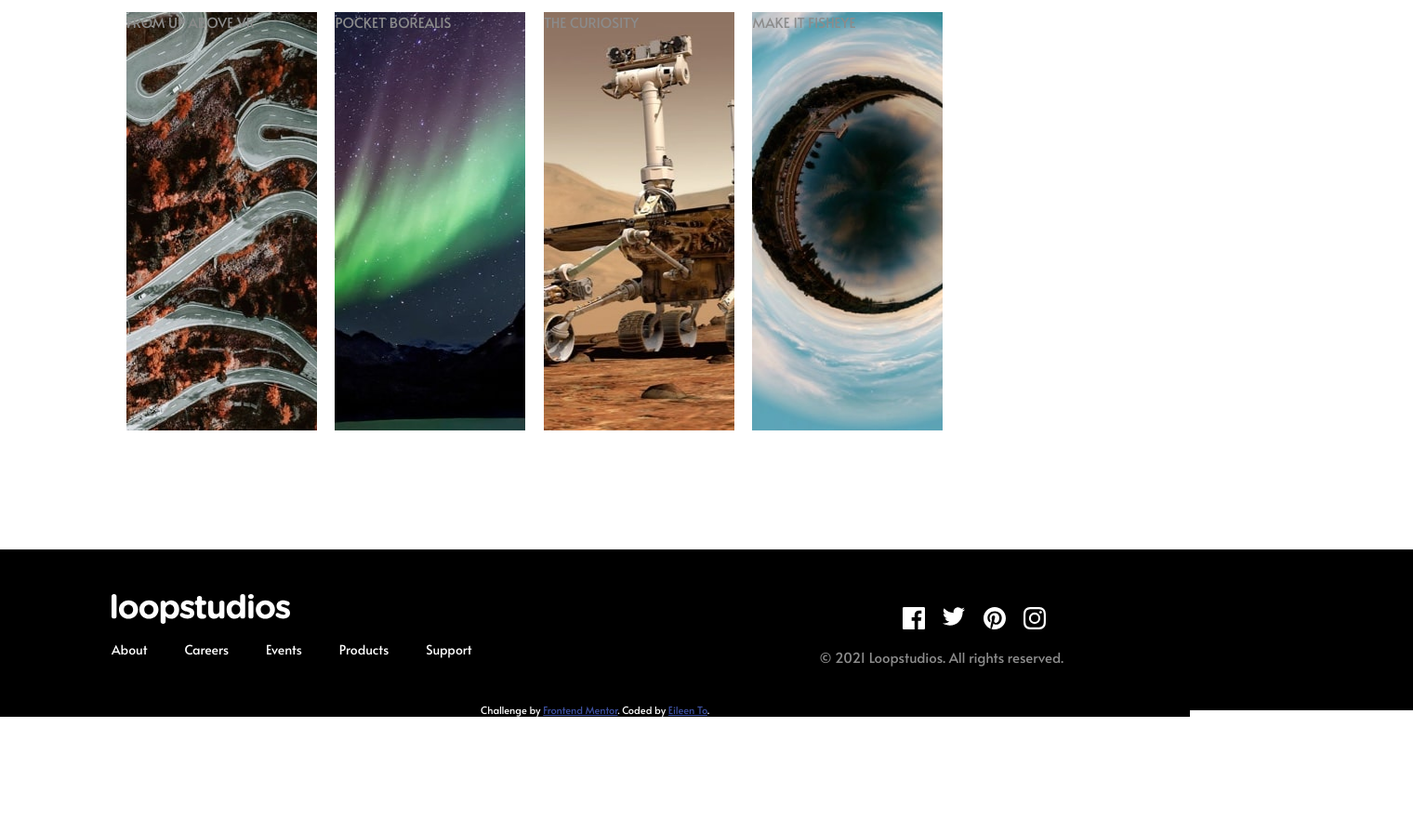
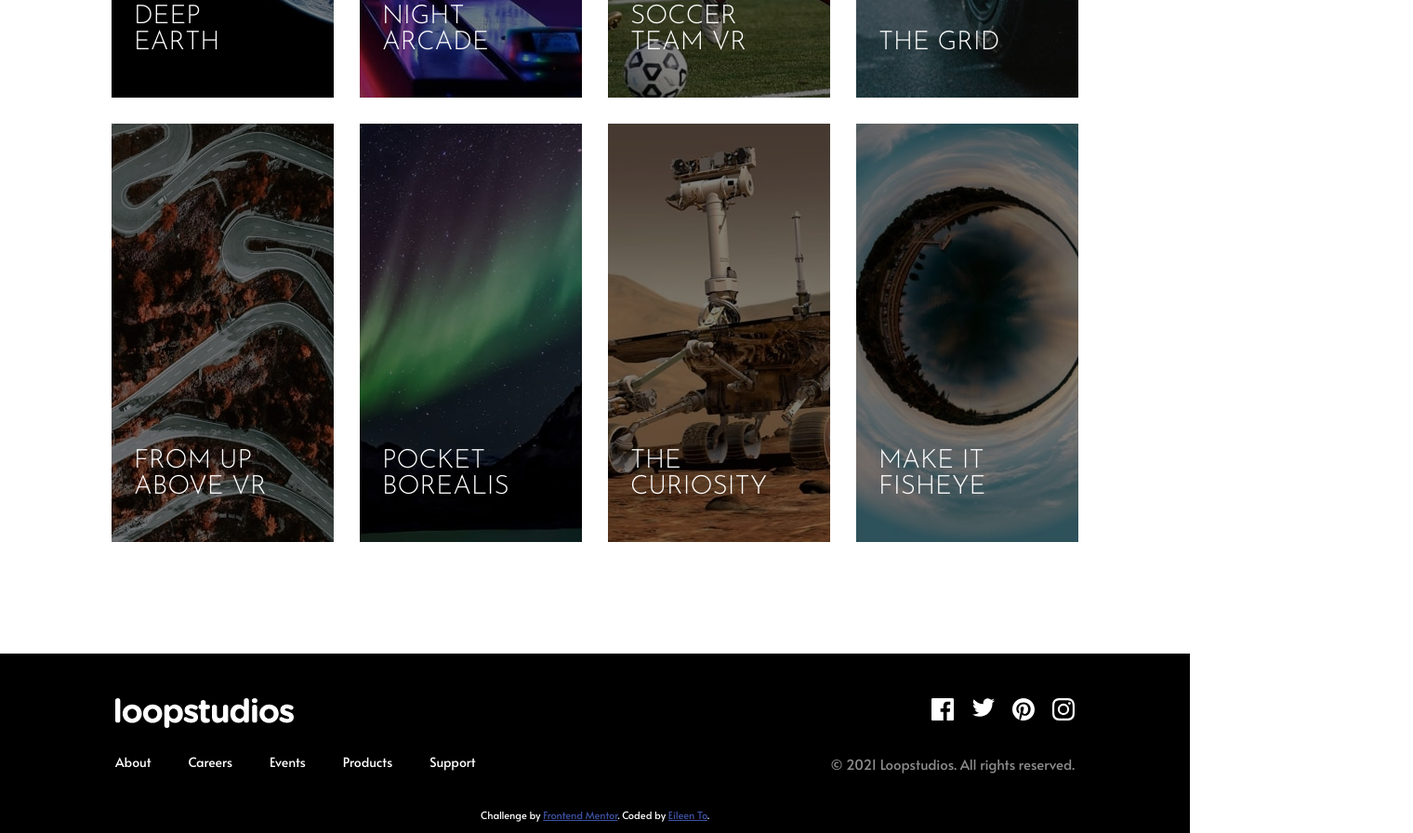
Before and after one commit to leenishere/loopstudios-landing-page, a plain HTML site: page index.html in a window 1280 px wide. Shown: the part 1904-2800 px from the top of the page at 93% size, 1520 px wide, since content can reach past the window. Before the commit the page ends 2683 px from the top, so only its background shows below. Drawn offline with Linux system fonts and the light colour scheme.

Commit message:
laptop and pc view done

```diff
--- a/index.html
+++ b/index.html
@@ -24,16 +24,18 @@
       <div class="header-left">
         <img src="images/logo.svg">
       </div>
-      <div class="header-right">
-        <ul>
-          <li>
-            <a href="">About</a>
-          </li>
+      <div class="header-right" >
+        <ul id="nav-btns">
+          <li><a href="">About</a></li>
           <li><a href="">Careers</a></li>
           <li><a href="">Events</a></li>
           <li><a href="">Products</a></li>
           <li><a href="">Support</a></li>
         </ul>
+
+        <button id="hamburger-nav">
+          <img src="images/icon-hamburger.svg">
+        </button>
 
       </div>
     </div>
@@ -47,9 +49,10 @@
 
   <div id="content">
     <div id="intro-section">
-      <div id="intro-img">
+
+      <!-- <div id="intro-img">
         <img src="images/desktop/image-interactive.jpg" >
-      </div>
+      </div> -->
       <div id="about">
         <div class="card">
           <h2 class="card-title">THE LEADER IN INTERACTIVE VR</h2>
@@ -86,89 +89,85 @@
         </div>
 
         <div class="item nightarcade">
-          <span>
+          <span class="desc">
             NIGHT ARCADE
           </span>
         </div>
 
         <div class="item soccerteam">
-          <span>
+          <span class="desc">
             SOCCER TEAM VR
           </span>
         </div>
 
         <div class="item thegrid">
-          <span>
+          <span class="desc">
             THE GRID
           </span>
         </div>
 
         <div class="item abovevr">
-          <span>
+          <span class="desc">
             FROM UP ABOVE VR
           </span>
         </div>
 
         <div class="item pocket">
-          <span>
+          <span class="desc">
             POCKET BOREALIS
           </span>
         </div>
 
         <div class="item curious">
-          <span>
+          <span class="desc">
             THE CURIOSITY
           </span>
         </div>
 
         <div class="item fisheye">
-          <span>
+          <span class="desc">
             MAKE IT FISHEYE
           </span>
         </div>
 
       </div>
 
-
-
-
     </div>
 
   </div>
 
-
   <div id="footer">
 
-      <div class="footer-left">
-        <img src="images/logo.svg">
-        <ul>
-          <li>
-            <a href="">About</a>
-          </li>
-          <li><a href="">Careers</a></li>
-          <li><a href="">Events</a></li>
-          <li><a href="">Products</a></li>
-          <li><a href="">Support</a></li>
-        </ul>
-      </div>
-
-      <div class="footer-right">
+    <div class="footer-top">
+      <img id="footer-icon" src="images/logo.svg">
       <ul id="icon-btn">
         <li><a href="#"><img src="images/icon-facebook.svg"></a></li>
         <li><a href="#"><img src="images/icon-twitter.svg"></a></li>
         <li><a href="#"><img src="images/icon-pinterest.svg"></a></li>
         <li><a href="#"><img src="images/icon-instagram.svg"></a></li>
       </ul>
-        <p>© 2021 Loopstudios. All rights reserved.</p>
+
+    </div>
+
+    <div class="footer-btm">
+      <ul id="footer-btns">
+        <li><a href="">About</a></li>
+        <li><a href="">Careers</a></li>
+        <li><a href="">Events</a></li>
+        <li><a href="">Products</a></li>
+        <li><a href="">Support</a></li>
+      </ul>
+      <p id="copyright">© 2021 Loopstudios. All rights reserved.</p>
+    </div>
+
+    <div class="attribution">
+      <p>
+      Challenge by <a href="https://www.frontendmentor.io?ref=challenge" target="_blank">Frontend Mentor</a>.
+      Coded by <a href="#">Eileen To</a>.
+      </p>
+    </div>
   </div>
 
 
-
-  </div>
-
-  <div class="attribution">
-    Challenge by <a href="https://www.frontendmentor.io?ref=challenge" target="_blank">Frontend Mentor</a>.
-    Coded by <a href="#">Eileen To</a>.
-  </div>
 </body>
 </html>
--- a/styles.scss
+++ b/styles.scss
@@ -9,8 +9,10 @@ body{
     font-size: 15px;
     color: $gray;
     overflow-x: hidden;
+
+    margin: 0px;
+
 }
-
 h1, h2, h3, h4, h5, h6 {
     font-family: 'Josefin Sans', sans-serif;
     font-weight: 300;
@@ -22,11 +24,12 @@ header::before{
     opacity: 0.5;
 }
 header{
-    margin: -8px;
+
     background-image: url(/images/desktop/image-hero.jpg);
     background-size: cover;
     background-repeat: no-repeat;
     height: 600px;
+    box-shadow:inset 0 0 0 100vw rgba(0, 0, 0, 0.5);
 
     #header{
         display: flex;
@@ -70,6 +73,12 @@ header{
                 }
             }
         }
+
+
+        #hamburger-nav{
+            border:none;
+            background:none;
+        }
     }
 
 
@@ -98,19 +107,27 @@ header{
 }
 
 #intro-section{
-    margin-bottom: 120px;
-    #intro-img{
-        position: absolute;
-        z-index: -1;
+    background-image: url(/images/desktop/image-interactive.jpg);
+    background-repeat: no-repeat;
+    background-size: 70%;
 
-        width:60%;
-    }
+
+    padding: 120px;
+
+    // background-position:
+    // margin-bottom: 120px;
+    // #intro-img{
+    //     position: absolute;
+    //     z-index: -1;
+
+    //     width:60%;
+    // }
 
     #about{
-        z-index: 1;
-        width: 50%;
-        margin-left: 50%;
-        padding-top: 16%;
+        width: 60%;
+        position: relative;
+        right: -50%;
+        margin-top: 13%;
     }
 
 }
@@ -143,22 +160,32 @@ header{
 
 
     .creation-items{
+        display: grid;
+        grid-template-columns: auto auto auto auto;
+        grid-gap: 28px;
+        padding-top: 48px;
         .item{
-            background-repeat: no-repeat;
-            width: 20%;
-            margin: 8px;
             height: 450px;
-            display: inline-flex;
+            display: flex;
+            flex-direction: column;
+            justify-content: flex-end;
+            box-shadow:inset 0 0 0 450px rgba(0, 0, 0, 0.5);
+
+            width: auto;
             .desc{
-                display: flex;
-                flex-direction: row;
-                justify-content: flex-end;
+                color: $white;
+                font-family:'Josefin Sans', sans-serif;
+                font-weight: 300;
 
+                font-size: 28px;
+                position: relative;
+                left: 10%;
+                bottom: 10%;
+                width: 160px;
             }
 
             &.deepearth{
                 background-image: url(/images/desktop/image-deep-earth.jpg);
-
             }
 
             &.nightarcade{
@@ -192,25 +219,47 @@ header{
 
 #footer{
     background-color: $black;
-    display: inline-flex;
-    margin-left: -8px;
-    width: 100vw;
+    display: grid;
+    grid-template-rows: 40% 40% 20%;
 
+    //grid-gap: 12px;
+    //grid-template-columns: 50% 50%;
 
-    padding-left: 7.5rem;
-    padding-right: 7.5rem;
-    padding-top: 3rem;
-    padding-bottom: 2rem;
+    .footer-top{
+        display:grid;
+        grid-template-columns: 50% 50%;
+        #footer-icon{
+            margin-top: 3rem;
+            margin-left: 7.75rem;
+        }
+        #icon-btn{
+            flex-direction: row;
+            justify-content: flex-end;
+            margin-top: 3rem;
+            margin-right: 7.75rem;
 
-    .footer-left{
-        width: 50%;
+            li{
+                margin-right:1.2rem;
+                &:last-child{
+                    margin-right: 0rem;
+                }
+            }
+
+        }
     }
 
-    .footer-right{
-        width: 30%;
-        p{
-            justify-content: flex-end;
+    .footer-btm{
+        display:grid;
+        grid-template-columns: 50% 50%;
+        margin-top: 16px;
+        #footer-btns{
+            margin-left: 7.75rem;
+        }
+
+        #copyright{
             display: flex;
+            flex-direction: row-reverse;
+            margin-right: 7.75rem;
         }
     }
 
@@ -239,14 +288,12 @@ header{
         }
     }
 
-    #icon-btn{
-        justify-content: flex-end;
-        li{
-            margin-right:1.2rem;
-        }
-    }
+
 }
 
+
+
+// Modular parts
 .btn{
     border: 2px solid $dark-gray;
     width: 128px;
@@ -296,9 +343,6 @@ header{
 }
 
 .attribution {
-    background-color: $black;
-    margin: -8px;
-    margin-bottom: 8px;
     color: $white;
     font-size: 11px;
     text-align: center;
@@ -307,3 +351,27 @@ header{
 .attribution a {
     color: hsl(228, 45%, 44%);
 }
+
+//MOBILE
+
+
+@media screen and (max-width: 767px) {
+
+
+}
+
+
+//TABLET
+@media screen and (min-width: 768px) and (max-width: 1023px){
+    #nav-btns{
+        display:none;
+    }
+
+}
+
+//LAPTOP/PC
+@media screen and (min-width: 1024px) {
+    #hamburger-nav{
+        display: none;
+    }
+}
```
Also changed, not shown: styles.css, 1 other file. Lines whose indentation alone changed are shown as unchanged.
